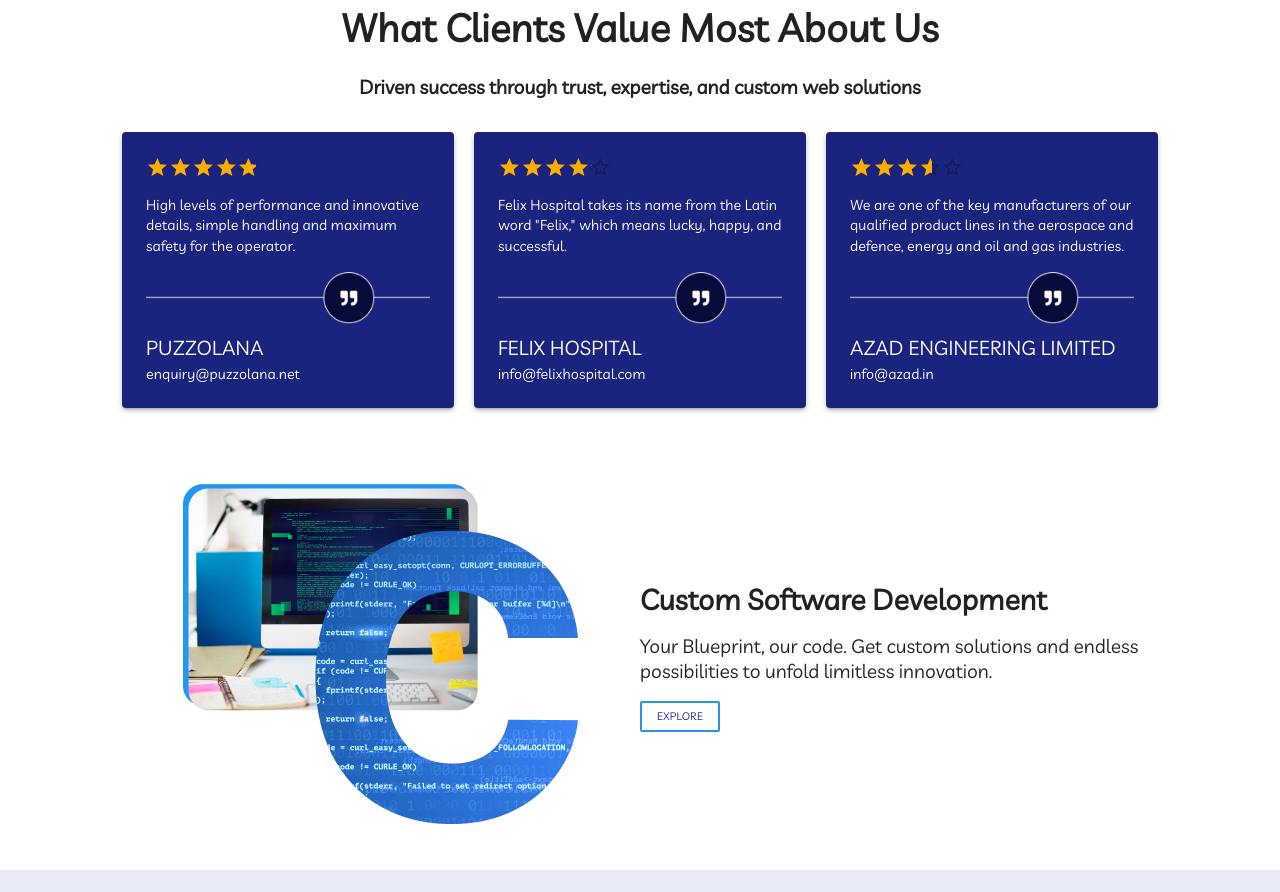
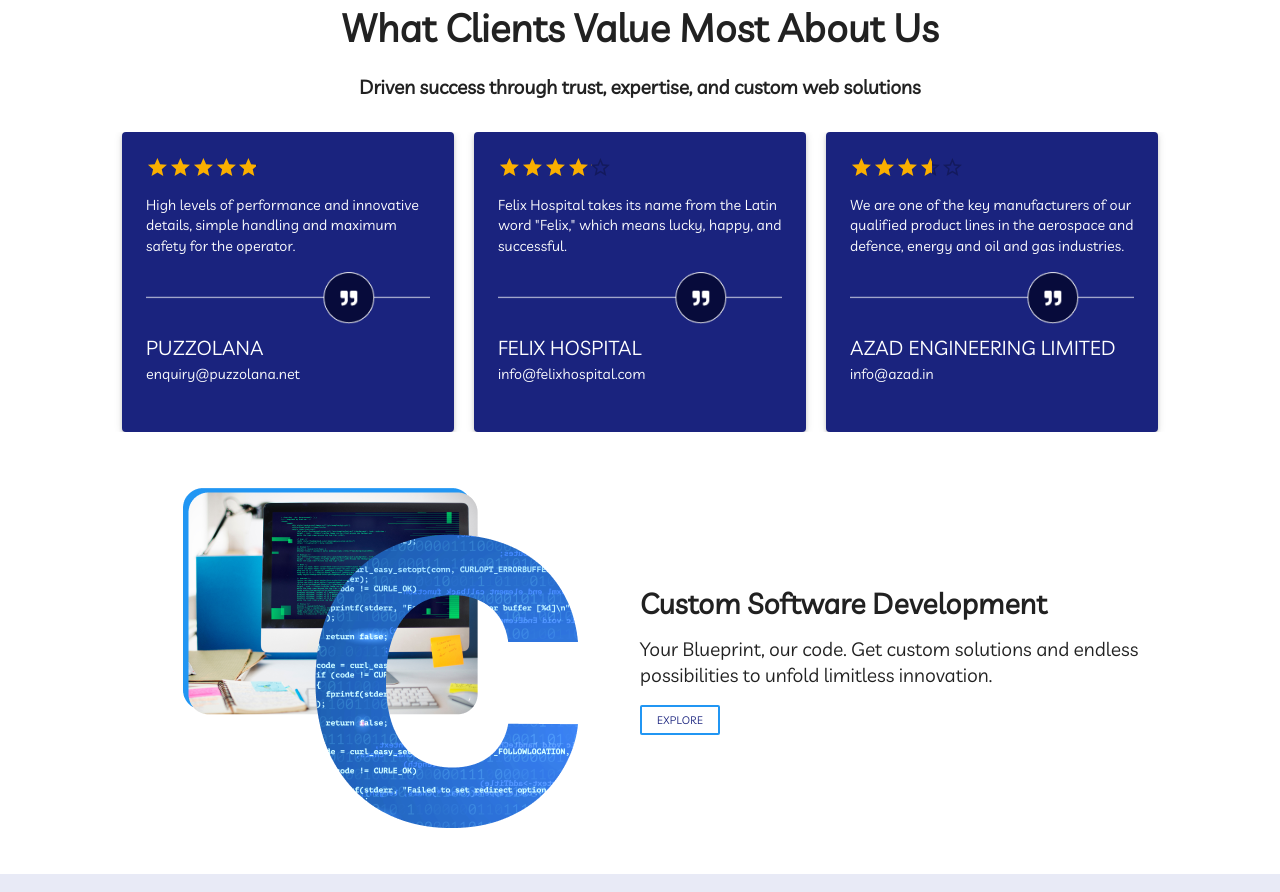
Before and after one commit to sambhaskar0906/SpiraleInfosoft, a React (Create React App) app: page / in a window 1280 px wide. Shown: the part 2900-3792 px from the top of the page. Built offline with nearby package versions, Linux system fonts and the light colour scheme; a web font is replaced by a local one.

Commit message:
Your commit message

```diff
--- a/src/Component/Public/ClientSlider.js
+++ b/src/Component/Public/ClientSlider.js
@@ -109,7 +109,7 @@
                     overflow: 'hidden',
                 }}
             >
-                {values.map(({ id, description, BoxIcon, Pic, picname, picusername, rating }) => (
+                {values.map(({ id, description, BoxIcon, picname, picusername, rating }) => (
                     <Box
                         key={id}
                         sx={{
@@ -122,6 +122,10 @@
                                 borderRadius: 2,
                                 p: 3,
                                 boxShadow: 3,
+                                display: 'flex',
+                                flexDirection: 'column',
+                                alignItems: 'stretch', // Ensure it stretches to same height
+                                minHeight: '300px', // Ensure a minimum height, even for shorter content
                             }}
                         >
                             <Rating
```
